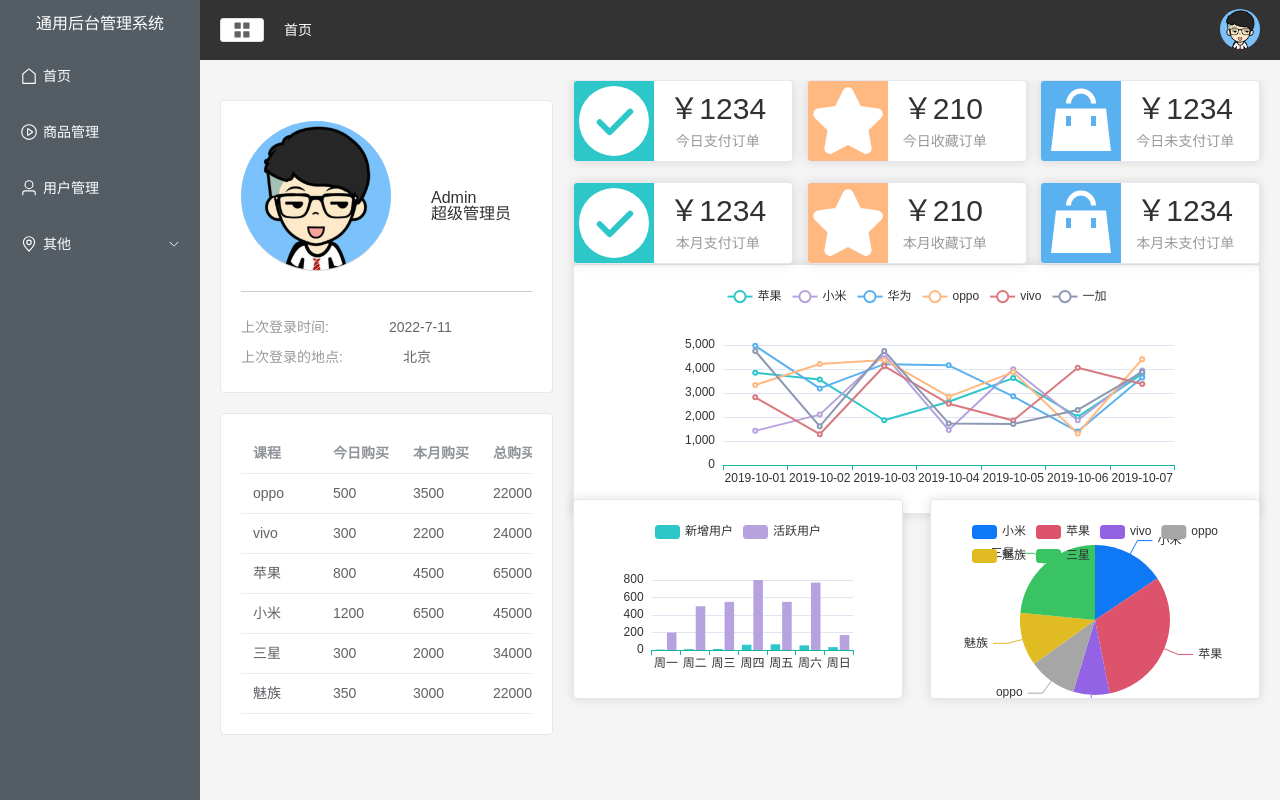
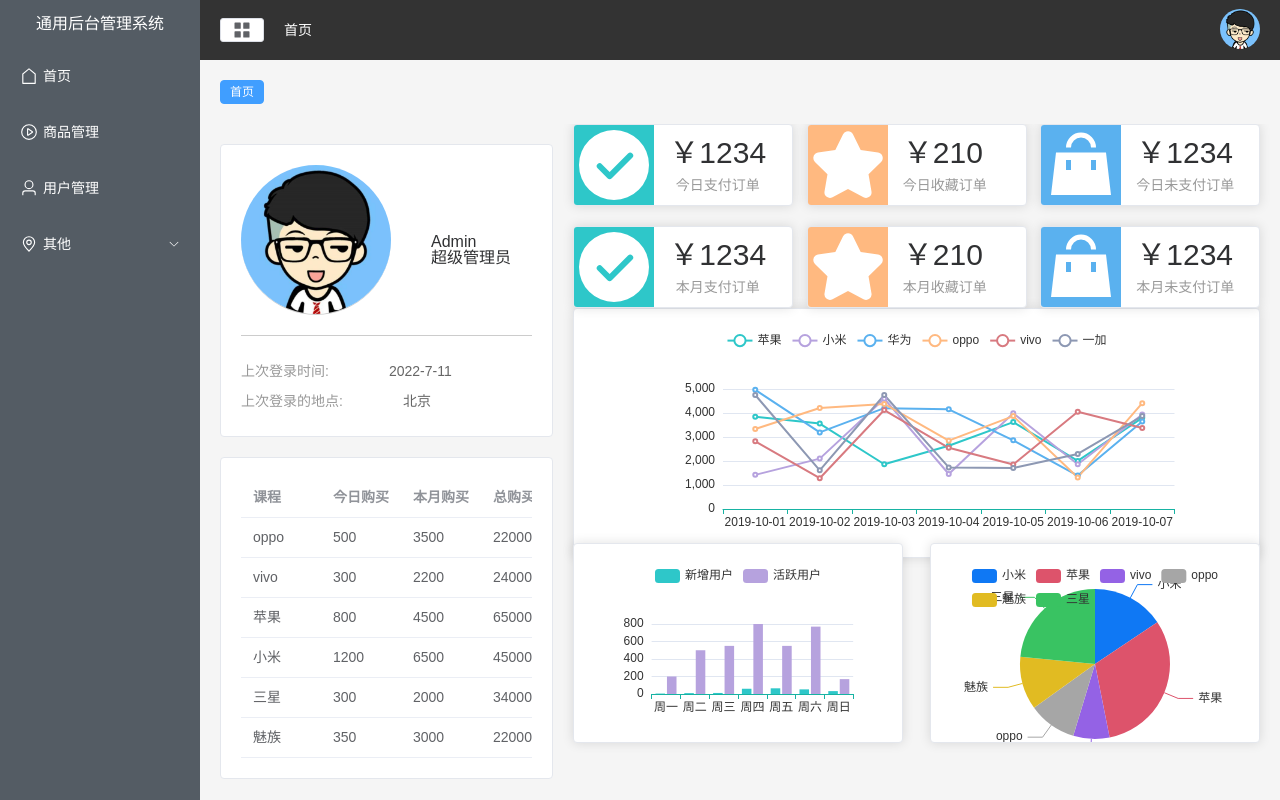
Before and after one commit to yongjannes/back, a Vue app in the folder my-vue-app/: page /#/home in a window 1280 px wide. Built offline with nearby package versions, Linux system fonts and the light colour scheme.

Commit message:
tag静态实现

```diff
--- a/my-vue-app/src/components/CommonAside.vue
+++ b/my-vue-app/src/components/CommonAside.vue
@@ -56,7 +56,7 @@ const width = computed(() => isCollapse.value ? '64px' : '200px')
 
 <template>
     <el-aside :width="width">
-        <el-menu background-color="#545c64" text-color="#fff" :collapse="isCollapse">
+        <el-menu background-color="#545c64" text-color="#fff" :collapse="isCollapse" router>
             <h3 v-show="!isCollapse">通用后台管理系统</h3>
             <h3 v-show="isCollapse">后台</h3>
             <el-menu-item v-for="item in noChildren" :index="item.path" :key="item.path">
--- /dev/null
+++ b/my-vue-app/src/components/CommonTab.vue
@@ -0,0 +1,60 @@
+<script setup>
+
+import { computed, ref } from 'vue'
+import { useRoute, useRouter } from 'vue-router'
+import { useAllDataStore } from '@/stores'
+import path from 'path'
+
+const store = useAllDataStore()
+const route = useRoute()
+const router = useRouter()
+
+// const tags = computed(() => {
+//     //这个在下面配置
+//     return store.state.tags
+// })
+const tags = ref([
+    {
+        path: '/home',
+        name: 'home',
+        label: '首页',
+        icon: 'home',
+    }
+])
+
+const changeMenu = (tag) => {
+    //单击tab时，联动面包屑
+    store.selectMenu(tag)
+    //跳转对应页面
+    router.push(tag.name)
+}
+
+//关闭tab时触发
+const handleClose = (tag, index) => {
+
+}
+
+</script>
+
+<template>
+    <div class="tags">
+        <!--closable是否有关闭按钮,hoem标签不能关闭所以为false
+			effect主题，找到当前路由对应的tab，设置'dark'高亮主题
+		-->
+        <el-tag :key="tag.name" v-for="(tag, index) in tags" :closable="tag.name !== 'home'"
+            :effect="route.name === tag.name ? 'dark' : 'plain'" @click="changeMenu(tag)"
+            @close="handleClose(tag, index)">
+            {{ tag.label }}
+        </el-tag>
+    </div>
+</template>
+
+<style lang="less" scoped>
+.tags {
+    margin: 20px 0 0 20px;
+}
+
+.el-tag {
+    margin-right: 10px;
+}
+</style>
--- a/my-vue-app/src/router/index.js
+++ b/my-vue-app/src/router/index.js
@@ -19,6 +19,21 @@ const routes = [
                 path: 'user',
                 name: 'user',
                 component: () => import('@/views/User.vue')
+            },
+            {
+                path: 'mall',
+                name: 'mall',
+                component: () => import('@/views/Mall.vue')
+            },
+            {
+                path: 'page1',
+                name: 'page1',
+                component: () => import('@/views/Page1.vue')
+            },
+            {
+                path: 'page2',
+                name: 'page2',
+                component: () => import('@/views/Page2.vue')
             }
         ]
     }
--- a/my-vue-app/src/views/Main.vue
+++ b/my-vue-app/src/views/Main.vue
@@ -1,6 +1,7 @@
 <script setup>
 import CommonAside from '@/components/CommonAside.vue'
 import CommonHeader from '@/components/CommonHeader.vue'
+import CommonTab from '@/components/CommonTab.vue'
 </script>
 
 <template>
@@ -11,6 +12,7 @@ import CommonHeader from '@/components/CommonHeader.vue'
                 <el-header class="el-header">
                     <common-header />
                 </el-header>
+                <common-tab />
                 <el-main class="right-main">
                     <Suspense> <router-view /> </Suspense>
                 </el-main>
--- /dev/null
+++ b/my-vue-app/src/views/Mall.vue
@@ -0,0 +1,7 @@
+<script setup></script>
+
+<template>
+  <div>mail</div>
+</template>
+
+<style scoped></style>
--- /dev/null
+++ b/my-vue-app/src/views/Page1.vue
@@ -0,0 +1,7 @@
+<script setup></script>
+
+<template>
+  <div>Page1</div>
+</template>
+
+<style scoped></style>
--- /dev/null
+++ b/my-vue-app/src/views/Page2.vue
@@ -0,0 +1,7 @@
+<script setup></script>
+
+<template>
+    <div>Page2</div>
+</template>
+
+<style scoped></style>
```
